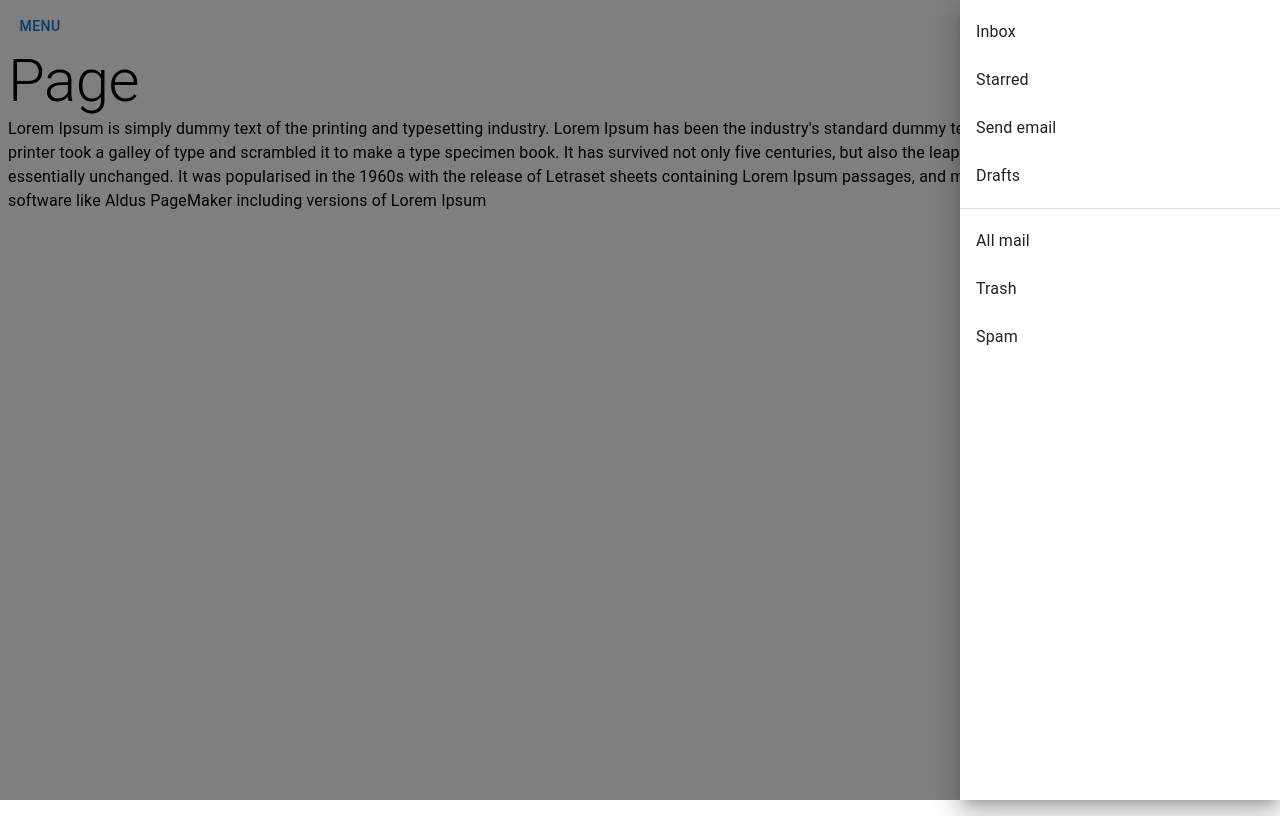
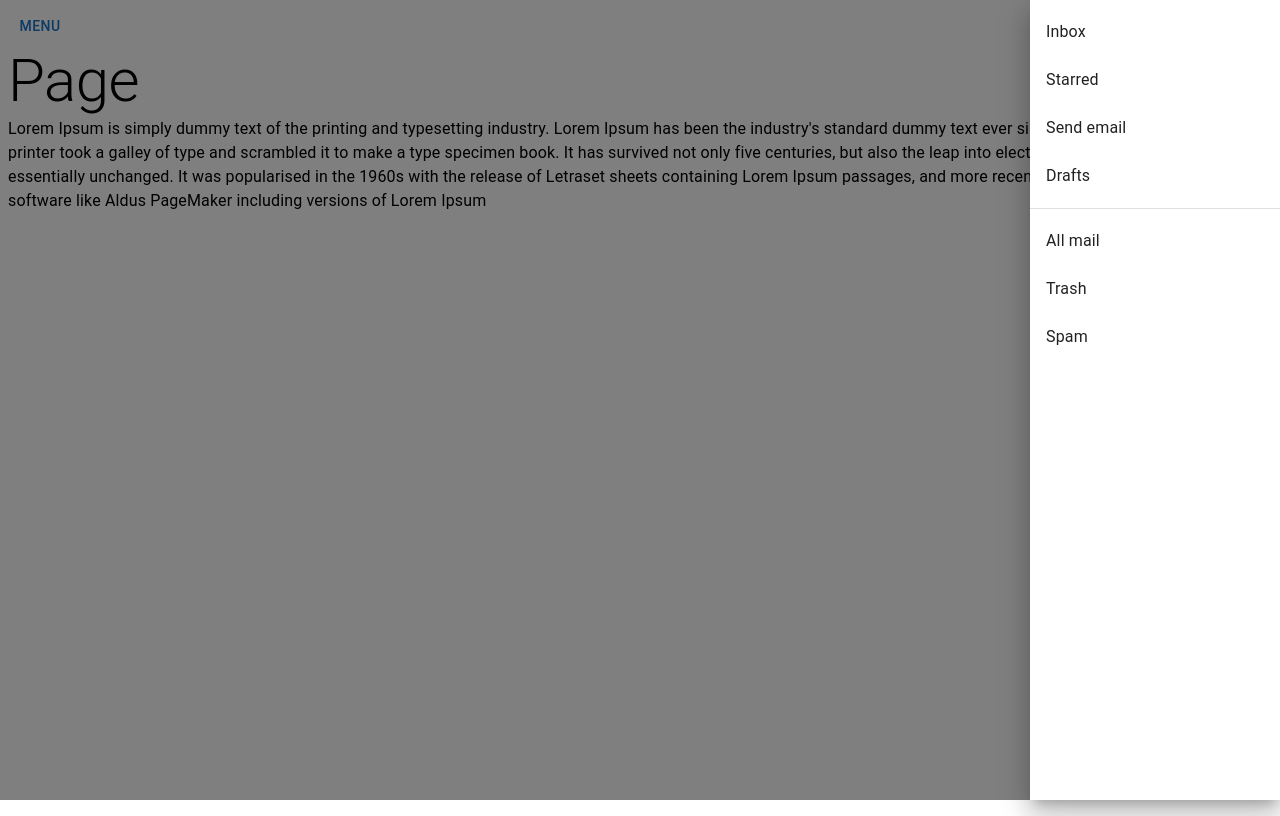
Before and after one commit to nyykooo/Transcendence, a React (Vite) app in the folder tnd/: page / in a window 1280 px wide. Both pictures are taken after a click on the button "SETTINGS". Built offline with nearby package versions, Linux system fonts and the light colour scheme.

Commit message:
TND_FE: updating Menu and Settings sidebar width and minWidth

```diff
--- a/tnd/src/components/Settings.tsx
+++ b/tnd/src/components/Settings.tsx
@@ -11,7 +11,7 @@ export default function Settings()
 
 
   const DrawerList = (
-    <Box sx={{ width: '25vw' }} role="presentation" onClick={toggleDrawer(false)}>
+    <Box sx={{ width: '25%', minWidth: 250 }} role="presentation" onClick={toggleDrawer(false)}>
       <List>
         {['Inbox', 'Starred', 'Send email', 'Drafts'].map((text, index) => (
           <ListItem key={text} disablePadding>
--- a/tnd/src/components/SideMenu.tsx
+++ b/tnd/src/components/SideMenu.tsx
@@ -10,7 +10,7 @@ export default function SideMenu()
   }
 
   const DrawerList = (
-    <Box sx={{ width: '100px' }} role="presentation" onClick={toggleDrawer(false)}>
+    <Box sx={{ width: '25%', minWidth: 250 }} role="presentation" onClick={toggleDrawer(false)}>
       <List>
         {['Inbox', 'Starred', 'Send email', 'Drafts'].map((text, index) => (
           <ListItem key={text} disablePadding>
```
